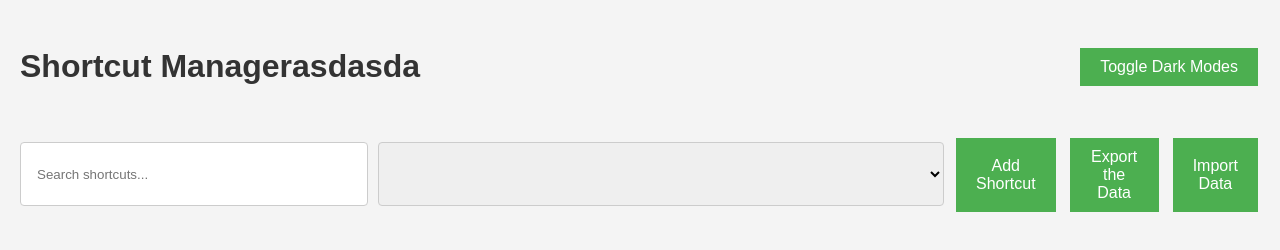
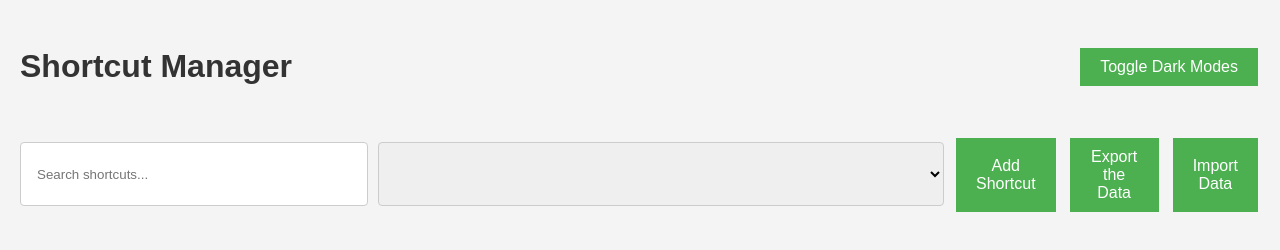
Before and after one commit to jayakrishnan94/Shortcut-Manager, a website with bundled scripts: page index.html in a window 1280 px wide. Built offline with nearby package versions, Linux system fonts and the light colour scheme; no server answers.

Commit message:
Update index.html

```diff
--- a/index.html
+++ b/index.html
@@ -8,7 +8,7 @@
     </head>
     <body>
         <header>
-            <h1>Shortcut Managerasdasda </h1>
+            <h1>Shortcut Manager </h1>
             <button id="darkModeToggle">Toggle Dark Modes</button>
         </header>
         <main>
```
